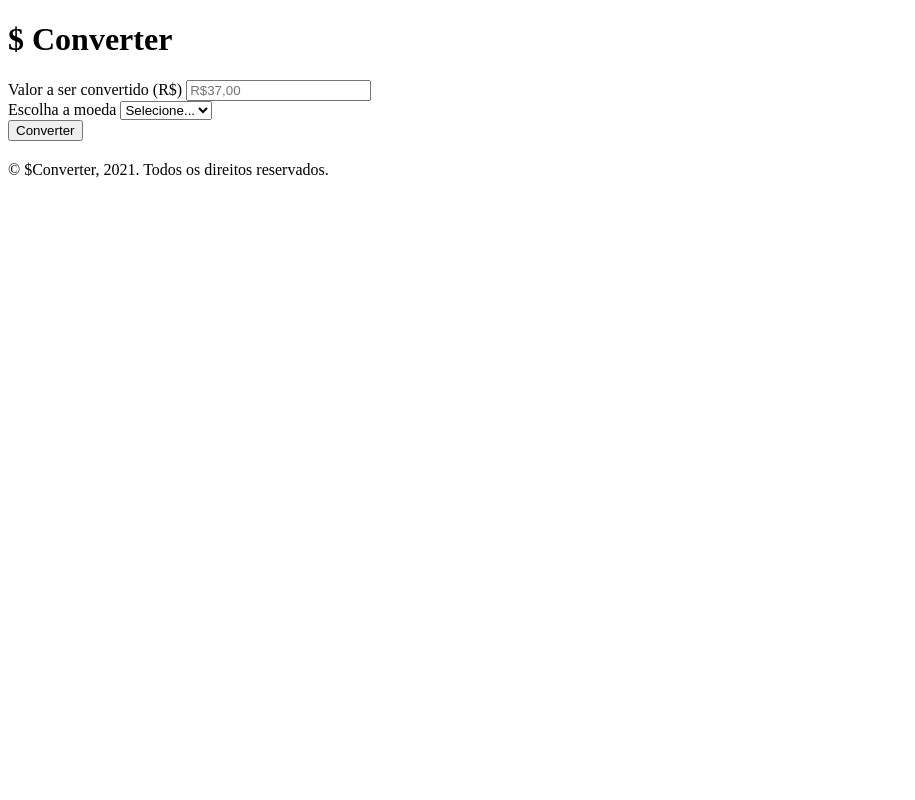
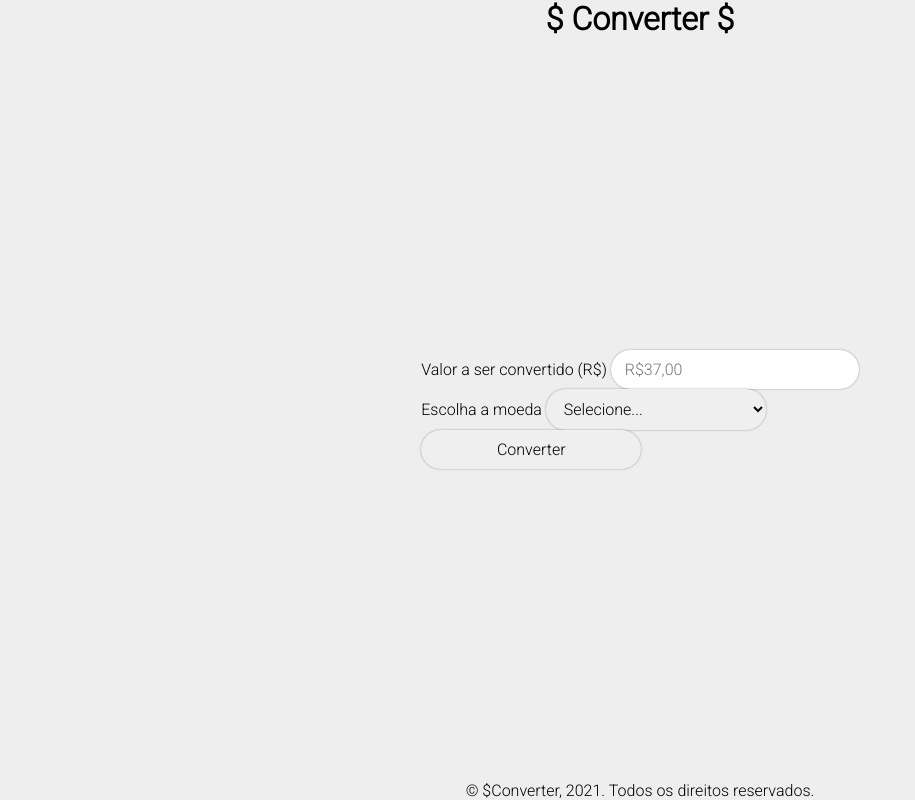
Before and after one commit to leandroofaria/conversor-de-moeda, a plain HTML site: page index.html in a window 1280 px wide. Shown: the whole page, without its empty margins (0-915 px from the left). Drawn offline with Linux system fonts and the light colour scheme.

Commit message:
css reset

```diff
--- /dev/null
+++ b/css/reset.css
@@ -0,0 +1,34 @@
+* {
+    margin: 0;
+    padding: 0;
+    box-sizing: 0;
+    font-family: 'Roboto', sans-serif;
+}
+
+body {
+    background-color: #eee;
+    width: 100%;
+    height: 100vh;
+
+    display: flex;
+    flex-direction: column;
+    align-items: center;
+    justify-content: space-between;
+}
+
+input, select, button {
+    border: 0;
+    outline: 0;
+    border-radius: 20px;
+    width: 220px;
+    padding: 10px 14px;
+    font-size: 1em;
+    box-shadow: 0px 0px 2px rgb(0, 0, 0, 0.4);
+
+    transition: 0.3s ease-in-out;
+
+}
+
+input:focus, select:focus {
+    box-shadow: inset 3px 3px 3px rgb(0, 0, 0, 0.4);
+}
--- a/index.html
+++ b/index.html
@@ -6,6 +6,7 @@
     <meta name="viewport" content="width=device-width, initial-scale=1.0">
     <title>$Converter</title>
     <!-- CSS -->
+    <link rel="stylesheet" href="./css/reset.css">
     <!-- FONTES -->
     <link rel="preconnect" href="https://fonts.googleapis.com">
     <link rel="preconnect" href="https://fonts.gstatic.com" crossorigin>
@@ -16,7 +17,7 @@
 </head>
 <body>
     <header>
-        <h1>$ Converter</h1>
+        <h1>$ Converter $</h1>
     </header>
 
     <main>
```
Also changed, not shown: css/script.js (deleted), script.js (added).
